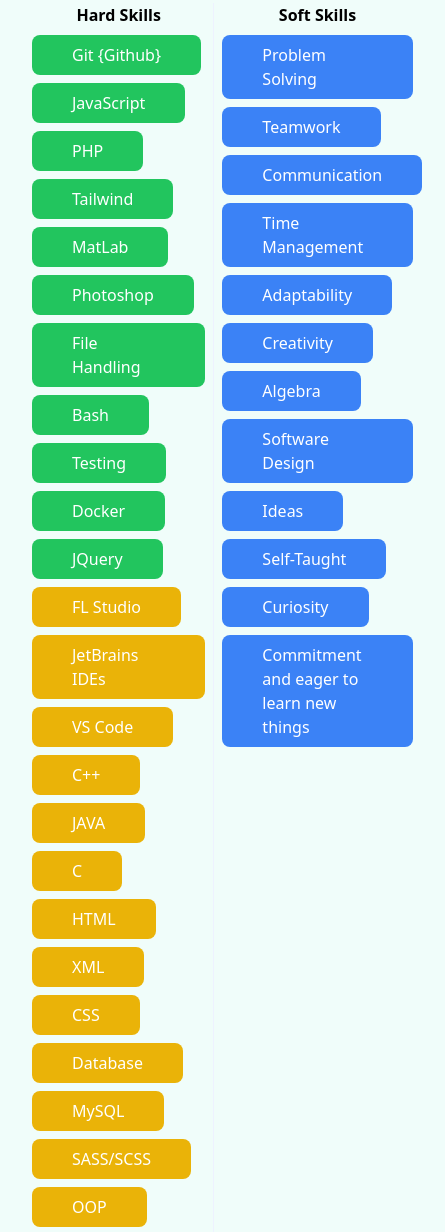
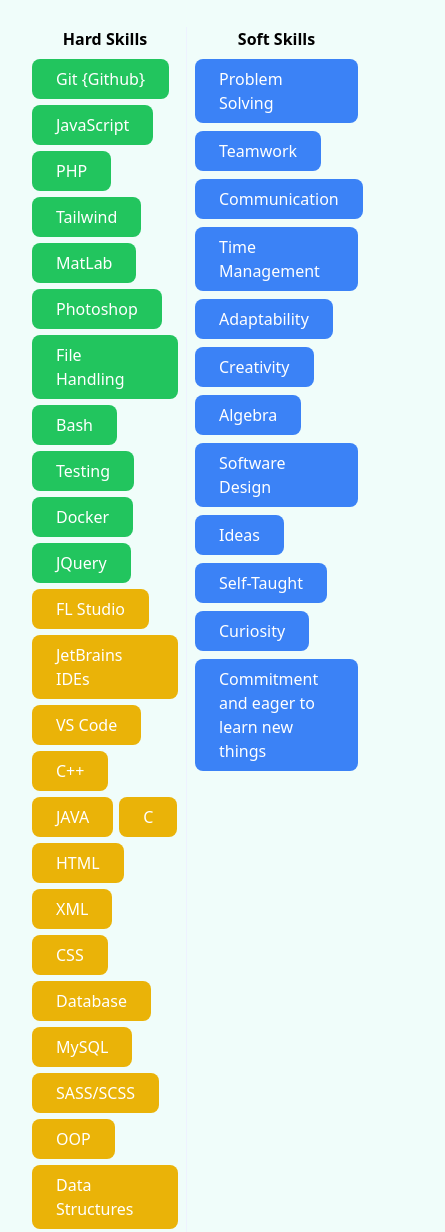
Before and after one commit to iamxorum/iamxorum.github.io, a website: page index.html in a window 390 px wide. Shown: the part 1194-2426 px from the top of the page, 445 px wide, since content can reach past the window. Drawn offline with nearby package versions, Linux system fonts and the light colour scheme.

Commit message:
Version 1.4 - Fixed responsivness

```diff
--- a/index.html
+++ b/index.html
@@ -14,7 +14,7 @@
     <title>14mx0rum</title>
   </head>
   <body class="bg-teal-50">
-    <nav class="bg-gray-800 h-10vh w-full">
+    <nav class="bg-gray-800 h-10vh w-100%">
       <div class="max-w-7xl mx-auto px-4">
         <div class="flex items-center justify-between h-10vh">
           <div class="flex items-center flex-row">
@@ -66,35 +66,35 @@
           <div class="flex justify-between">
             <div class="w-1/2 mr-2">
               <h2 class="text-2x1 font-semibold mb-2 text-center md:text-base">Hard Skills</h2>
-              <div class="flex flex-wrap gap-2">
-                <div class="bg-green-500 text-white px-10 py-2 rounded-lg hover:bg-blue-600 transition-colors duration-300">Git {Github}</div>
-                <div class="bg-green-500 text-white px-10 py-2 rounded-lg hover:bg-blue-600 transition-colors duration-300">JavaScript</div>
-                <div class="bg-green-500 text-white px-10 py-2 rounded-lg hover:bg-blue-600 transition-colors duration-300">PHP</div>
-                <div class="bg-green-500 text-white px-10 py-2 rounded-lg hover:bg-blue-600 transition-colors duration-300">Tailwind</div>
-                <div class="bg-green-500 text-white px-10 py-2 rounded-lg hover:bg-blue-600 transition-colors duration-300">MatLab</div>
-                <div class="bg-green-500 text-white px-10 py-2 rounded-lg hover:bg-blue-600 transition-colors duration-300">Photoshop</div>
-                <div class="bg-green-500 text-white px-10 py-2 rounded-lg hover:bg-blue-600 transition-colors duration-300">File Handling</div>
-                <div class="bg-green-500 text-white px-10 py-2 rounded-lg hover:bg-blue-600 transition-colors duration-300">Bash</div>
-                <div class="bg-green-500 text-white px-10 py-2 rounded-lg hover:bg-blue-600 transition-colors duration-300">Testing</div>
-                <div class="bg-green-500 text-white px-10 py-2 rounded-lg hover:bg-blue-600 transition-colors duration-300">Docker</div>
-                <div class="bg-green-500 text-white px-10 py-2 rounded-lg hover:bg-blue-600 transition-colors duration-300">JQuery</div>
-                <div class="bg-yellow-500 text-white px-10 py-2 rounded-lg hover:bg-blue-600 transition-colors duration-300">FL Studio</div>
-                <div class="bg-yellow-500 text-white px-10 py-2 rounded-lg hover:bg-blue-600 transition-colors duration-300">JetBrains IDEs</div>
-                <div class="bg-yellow-500 text-white px-10 py-2 rounded-lg hover:bg-blue-600 transition-colors duration-300">VS Code</div>
-                <div class="bg-yellow-500 text-white px-10 py-2 rounded-lg hover:bg-blue-600 transition-colors duration-300">C++</div>
-                <div class="bg-yellow-500 text-white px-10 py-2 rounded-lg hover:bg-blue-600 transition-colors duration-300">JAVA</div>
-                <div class="bg-yellow-500 text-white px-10 py-2 rounded-lg hover:bg-blue-600 transition-colors duration-300">C</div>
-                <div class="bg-yellow-500 text-white px-10 py-2 rounded-lg hover:bg-blue-600 transition-colors duration-300">HTML</div>
-                <div class="bg-yellow-500 text-white px-10 py-2 rounded-lg hover:bg-blue-600 transition-colors duration-300">XML</div>
-                <div class="bg-yellow-500 text-white px-10 py-2 rounded-lg hover:bg-blue-600 transition-colors duration-300">CSS</div>
-                <div class="bg-yellow-500 text-white px-10 py-2 rounded-lg hover:bg-blue-600 transition-colors duration-300">Database</div>
-                <div class="bg-yellow-500 text-white px-10 py-2 rounded-lg hover:bg-blue-600 transition-colors duration-300">MySQL</div>
-                <div class="bg-yellow-500 text-white px-10 py-2 rounded-lg hover:bg-blue-600 transition-colors duration-300">SASS/SCSS</div>
-                <div class="bg-yellow-500 text-white px-10 py-2 rounded-lg hover:bg-blue-600 transition-colors duration-300">OOP</div>
-                <div class="bg-yellow-500 text-white px-10 py-2 rounded-lg hover:bg-blue-600 transition-colors duration-300">Data Structures</div>
-                <div class="bg-yellow-500 text-white px-10 py-2 rounded-lg hover:bg-blue-600 transition-colors duration-300">Algorithms</div>
-                <div class="bg-yellow-500 text-white px-10 py-2 rounded-lg hover:bg-blue-600 transition-colors duration-300">Linux</div>
-                <div class="bg-red-500 text-white px-10 py-2 rounded-lg hover:bg-blue-600 transition-colors duration-300">Debugging</div>
+              <div class="flex flex-wrap gap-1.5 sm:gap-4">
+                <div class="bg-green-500 text-white px-6 py-2 rounded-lg hover:bg-blue-600 transition-colors duration-300">Git {Github}</div>
+                <div class="bg-green-500 text-white px-6 py-2 rounded-lg hover:bg-blue-600 transition-colors duration-300">JavaScript</div>
+                <div class="bg-green-500 text-white px-6 py-2 rounded-lg hover:bg-blue-600 transition-colors duration-300">PHP</div>
+                <div class="bg-green-500 text-white px-6 py-2 rounded-lg hover:bg-blue-600 transition-colors duration-300">Tailwind</div>
+                <div class="bg-green-500 text-white px-6 py-2 rounded-lg hover:bg-blue-600 transition-colors duration-300">MatLab</div>
+                <div class="bg-green-500 text-white px-6 py-2 rounded-lg hover:bg-blue-600 transition-colors duration-300">Photoshop</div>
+                <div class="bg-green-500 text-white px-6 py-2 rounded-lg hover:bg-blue-600 transition-colors duration-300">File Handling</div>
+                <div class="bg-green-500 text-white px-6 py-2 rounded-lg hover:bg-blue-600 transition-colors duration-300">Bash</div>
+                <div class="bg-green-500 text-white px-6 py-2 rounded-lg hover:bg-blue-600 transition-colors duration-300">Testing</div>
+                <div class="bg-green-500 text-white px-6 py-2 rounded-lg hover:bg-blue-600 transition-colors duration-300">Docker</div>
+                <div class="bg-green-500 text-white px-6 py-2 rounded-lg hover:bg-blue-600 transition-colors duration-300">JQuery</div>
+                <div class="bg-yellow-500 text-white px-6 py-2 rounded-lg hover:bg-blue-600 transition-colors duration-300">FL Studio</div>
+                <div class="bg-yellow-500 text-white px-6 py-2 rounded-lg hover:bg-blue-600 transition-colors duration-300">JetBrains IDEs</div>
+                <div class="bg-yellow-500 text-white px-6 py-2 rounded-lg hover:bg-blue-600 transition-colors duration-300">VS Code</div>
+                <div class="bg-yellow-500 text-white px-6 py-2 rounded-lg hover:bg-blue-600 transition-colors duration-300">C++</div>
+                <div class="bg-yellow-500 text-white px-6 py-2 rounded-lg hover:bg-blue-600 transition-colors duration-300">JAVA</div>
+                <div class="bg-yellow-500 text-white px-6 py-2 rounded-lg hover:bg-blue-600 transition-colors duration-300">C</div>
+                <div class="bg-yellow-500 text-white px-6 py-2 rounded-lg hover:bg-blue-600 transition-colors duration-300">HTML</div>
+                <div class="bg-yellow-500 text-white px-6 py-2 rounded-lg hover:bg-blue-600 transition-colors duration-300">XML</div>
+                <div class="bg-yellow-500 text-white px-6 py-2 rounded-lg hover:bg-blue-600 transition-colors duration-300">CSS</div>
+                <div class="bg-yellow-500 text-white px-6 py-2 rounded-lg hover:bg-blue-600 transition-colors duration-300">Database</div>
+                <div class="bg-yellow-500 text-white px-6 py-2 rounded-lg hover:bg-blue-600 transition-colors duration-300">MySQL</div>
+                <div class="bg-yellow-500 text-white px-6 py-2 rounded-lg hover:bg-blue-600 transition-colors duration-300">SASS/SCSS</div>
+                <div class="bg-yellow-500 text-white px-6 py-2 rounded-lg hover:bg-blue-600 transition-colors duration-300">OOP</div>
+                <div class="bg-yellow-500 text-white px-6 py-2 rounded-lg hover:bg-blue-600 transition-colors duration-300">Data Structures</div>
+                <div class="bg-yellow-500 text-white px-6 py-2 rounded-lg hover:bg-blue-600 transition-colors duration-300">Algorithms</div>
+                <div class="bg-yellow-500 text-white px-6 py-2 rounded-lg hover:bg-blue-600 transition-colors duration-300">Linux</div>
+                <div class="bg-red-500 text-white px-6 py-2 rounded-lg hover:bg-blue-600 transition-colors duration-300">Debugging</div>
               </div>
             </div>
             <div class="flex justify-center">
@@ -103,18 +103,18 @@
             <div class="w-1/2 ml-2">
               <h2 class="text-2x1 font-semibold mb-2 text-center md:text-base">Soft Skills</h2>
               <div class="flex flex-wrap gap-2">
-                <div class="bg-blue-500 text-white px-10 py-2 rounded-lg hover:bg-blue-100 hover:text-blue-500 transition-colors duration-300">Problem Solving</div>
-                <div class="bg-blue-500 text-white px-10 py-2 rounded-lg hover:bg-blue-100 hover:text-blue-500 transition-colors duration-300">Teamwork</div>
-                <div class="bg-blue-500 text-white px-10 py-2 rounded-lg hover:bg-blue-100 hover:text-blue-500 transition-colors duration-300">Communication</div>
-                <div class="bg-blue-500 text-white px-10 py-2 rounded-lg hover:bg-blue-100 hover:text-blue-500 transition-colors duration-300">Time Management</div>
-                <div class="bg-blue-500 text-white px-10 py-2 rounded-lg hover:bg-blue-100 hover:text-blue-500 transition-colors duration-300">Adaptability</div>
-                <div class="bg-blue-500 text-white px-10 py-2 rounded-lg hover:bg-blue-100 hover:text-blue-500 transition-colors duration-300">Creativity</div>
-                <div class="bg-blue-500 text-white px-10 py-2 rounded-lg hover:bg-blue-100 hover:text-blue-500 transition-colors duration-300">Algebra</div>
-                <div class="bg-blue-500 text-white px-10 py-2 rounded-lg hover:bg-blue-100 hover:text-blue-500 transition-colors duration-300">Software Design</div>
-                <div class="bg-blue-500 text-white px-10 py-2 rounded-lg hover:bg-blue-100 hover:text-blue-500 transition-colors duration-300">Ideas</div>
-                <div class="bg-blue-500 text-white px-10 py-2 rounded-lg hover:bg-blue-100 hover:text-blue-500 transition-colors duration-300">Self-Taught</div>
-                <div class="bg-blue-500 text-white px-10 py-2 rounded-lg hover:bg-blue-100 hover:text-blue-500 transition-colors duration-300">Curiosity</div>
-                <div class="bg-blue-500 text-white px-10 py-2 rounded-lg hover:bg-blue-100 hover:text-blue-500 transition-colors duration-300">Commitment and eager to learn new things</div>
+                <div class="bg-blue-500 text-white px-6 py-2 rounded-lg hover:bg-blue-100 hover:text-blue-500 transition-colors duration-300">Problem Solving</div>
+                <div class="bg-blue-500 text-white px-6 py-2 rounded-lg hover:bg-blue-100 hover:text-blue-500 transition-colors duration-300">Teamwork</div>
+                <div class="bg-blue-500 text-white px-6 py-2 rounded-lg hover:bg-blue-100 hover:text-blue-500 transition-colors duration-300">Communication</div>
+                <div class="bg-blue-500 text-white px-6 py-2 rounded-lg hover:bg-blue-100 hover:text-blue-500 transition-colors duration-300">Time Management</div>
+                <div class="bg-blue-500 text-white px-6 py-2 rounded-lg hover:bg-blue-100 hover:text-blue-500 transition-colors duration-300">Adaptability</div>
+                <div class="bg-blue-500 text-white px-6 py-2 rounded-lg hover:bg-blue-100 hover:text-blue-500 transition-colors duration-300">Creativity</div>
+                <div class="bg-blue-500 text-white px-6 py-2 rounded-lg hover:bg-blue-100 hover:text-blue-500 transition-colors duration-300">Algebra</div>
+                <div class="bg-blue-500 text-white px-6 py-2 rounded-lg hover:bg-blue-100 hover:text-blue-500 transition-colors duration-300">Software Design</div>
+                <div class="bg-blue-500 text-white px-6 py-2 rounded-lg hover:bg-blue-100 hover:text-blue-500 transition-colors duration-300">Ideas</div>
+                <div class="bg-blue-500 text-white px-6 py-2 rounded-lg hover:bg-blue-100 hover:text-blue-500 transition-colors duration-300">Self-Taught</div>
+                <div class="bg-blue-500 text-white px-6 py-2 rounded-lg hover:bg-blue-100 hover:text-blue-500 transition-colors duration-300">Curiosity</div>
+                <div class="bg-blue-500 text-white px-6 py-2 rounded-lg hover:bg-blue-100 hover:text-blue-500 transition-colors duration-300">Commitment and eager to learn new things</div>
               </div>
             </div>
           </div>
@@ -240,7 +240,7 @@
       <!-- Work Experience Timeline -->
       <div class="flex items-center h-100vh mx-5">
         <div class="flex-1 p-8">
-          <h1 class="text-4xl text-center font-bold mb-8">Work Experience</h1>
+          <h1 class="text-2xl text-center font-bold mb-8 md:text-4x1">Work<br>Experience</h1>
           <div class="flex items-start h-100vh mx-10">
             <div class="timeline ml-40 flex-2">
               <div class="timeline-item flex">
@@ -265,7 +265,7 @@
                 <div class="timeline-content ml-4">
                   <h4 class="timeline-description">ITEPS Paolo Dagomari, Prato, Italy</h4>
                   <p class="timeline-description">System Administration</p>
-                  <button class="popup-button bg-blue-500 hover:bg-blue-600 text-white font-bold py-2 px-4 rounded mt-2">Job description</button>
+                  <button class="popup-button bg-blue-500 hover:bg-blue-600 text-white font-bold py-2 px-4 rounded mt-2">Info</button>
                   <div id="popup">
                     <div class="popup-content bg-white border border-gray-300 rounded p-4 mt-2">
                       <p class="text-gray-800 mb-4">As a system administrator in a school, I am responsible for managing and maintaining computer systems, networks, and technology infrastructure. My role involves ensuring the smooth operation of IT systems and supporting the educational environment.</p>
@@ -297,7 +297,7 @@
                 <div class="timeline-content ml-4">
                   <h4 class="timeline-description">CoseNonCose, Italy</h4>
                   <p class="timeline-description">Video Maker & Content Creator</p>
-                  <button class="popup-button2 bg-blue-500 hover:bg-blue-600 text-white font-bold py-2 px-4 rounded mt-2">Job description</button>
+                  <button class="popup-button2 bg-blue-500 hover:bg-blue-600 text-white font-bold py-2 px-4 rounded mt-2">Info</button>
                   <div id="popup2" class="hidden bg-gray-100 border border-gray-300 rounded p-4 mt-2">
                     <div class="popup-content">
                       <p class="text-gray-800 mb-4">As a Video Maker & Content Creator, I specialize in creating memes and video memes. My work involves leveraging my creativity and video editing skills to produce engaging and entertaining content.</p>
@@ -318,7 +318,7 @@
                 <div class="timeline-content ml-4">
                   <h4 class="timeline-description">Freelancing</h4>
                   <p class="timeline-description">Software & Front-end development</p>
-                  <button class="popup-button3 bg-blue-500 hover:bg-blue-600 text-white font-bold py-2 px-4 rounded mt-2">Job description</button>
+                  <button class="popup-button3 bg-blue-500 hover:bg-blue-600 text-white font-bold py-2 px-4 rounded mt-2">Info</button>
                   <div id="popup3" class="hidden bg-gray-100 border border-gray-300 rounded p-4 mt-2">
                     <div class="popup-content">
                       <p class="text-gray-800 mb-4">As a freelancer in basic software and frontend development projects, I have experience working on various projects using different technologies.</p>
```
Also changed, not shown: style/o_index.css.
